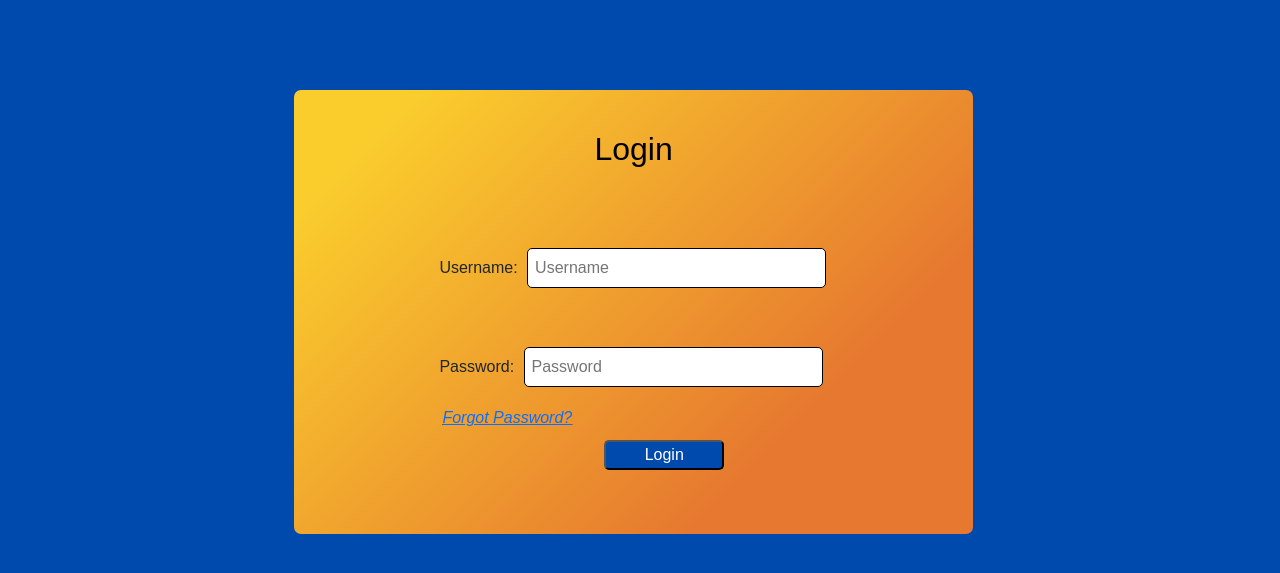
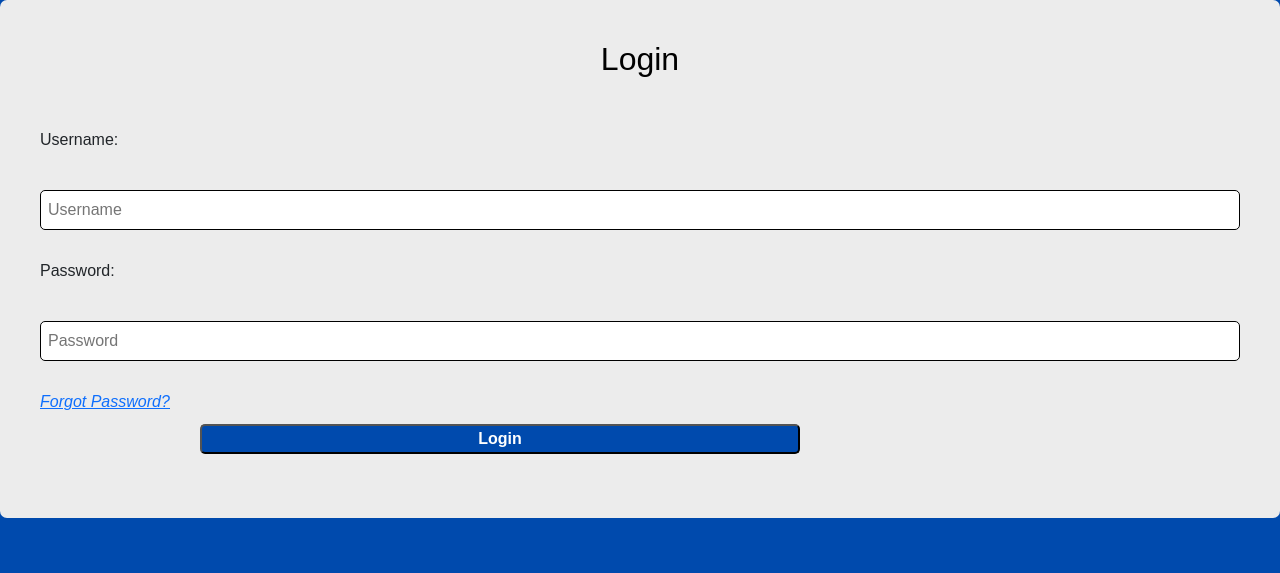
Before and after one commit to diannagracebraga-bot/thesis_capstone, a PHP site: page /front_page_menus/login.php in a window 1280 px wide. Shown: the part 69-642 px from the top of the page. Run offline with PHP 8.4, Linux system fonts and the light colour scheme.

Commit message:
login mdal

```diff
--- a/css/login.css
+++ b/css/login.css
@@ -1,26 +1,20 @@
 .login-container{
      font-family: Arial, sans-serif;
-     background: linear-gradient(135deg,rgba(250, 205, 45, 1) 11%, rgba(230, 120, 47, 1) 75%);
-     margin-top: 90px;
+     background: #ececec;
      border-radius: 7px;
      padding: 40px;
-     margin-left: 23%;
-     width: 53%;
-
 }
 .login-container label{
-    margin-left: 100px;
-    padding: 5px;
-
+    display: block;
+    margin-bottom: 8px;
 }
 .login-container input{
     padding: 7px;
     border: 1px solid;
     border-radius: 5px;
-    width: 50%;
+    width: 100%;
     margin-top: 30px;
     margin-bottom: 5px;
-
 }
 .login-container h2{
     text-align: center;
@@ -28,16 +22,14 @@
     color: black;
 }
 .login-container button{
+    width: 50%;
     background-color: #004AAD;
     color: white;
     border-radius: 5px;
-    margin-left: 270px;
-    width: 20%;
+    margin-left: 160px;
+    font-weight: bold;
 }
-.forgot-password {
-    text-align: left;
+.forgot-password{
     margin-bottom: 10px;
-    margin-left: 108px;
-    margin-top: -10px;
     text-decoration: underline;
 }
--- a/php/submit_inquiry.php
+++ b/php/submit_inquiry.php
@@ -16,7 +16,7 @@ VALUES
 if(mysqli_query($conn, $sql)){
     echo "<script>
             alert('Inquiry submitted successfully!');
-            window.location='../front_page_menus/inquire.php';
+            window.location='../index.php';
           </script>";
 }else{
     echo "Failed to Submit inquiry " . mysqli_error($conn);
```
Also changed, not shown: index.php (+56 -39 lines).
